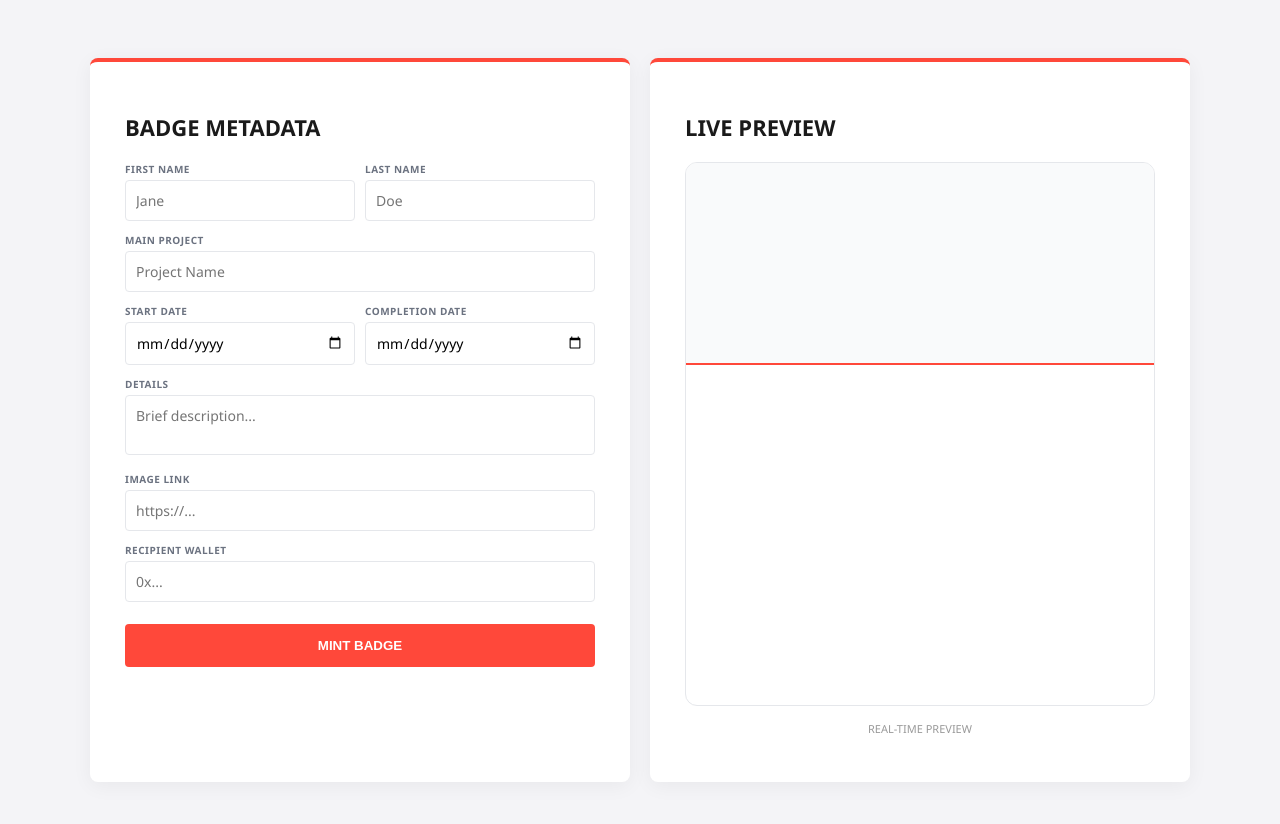
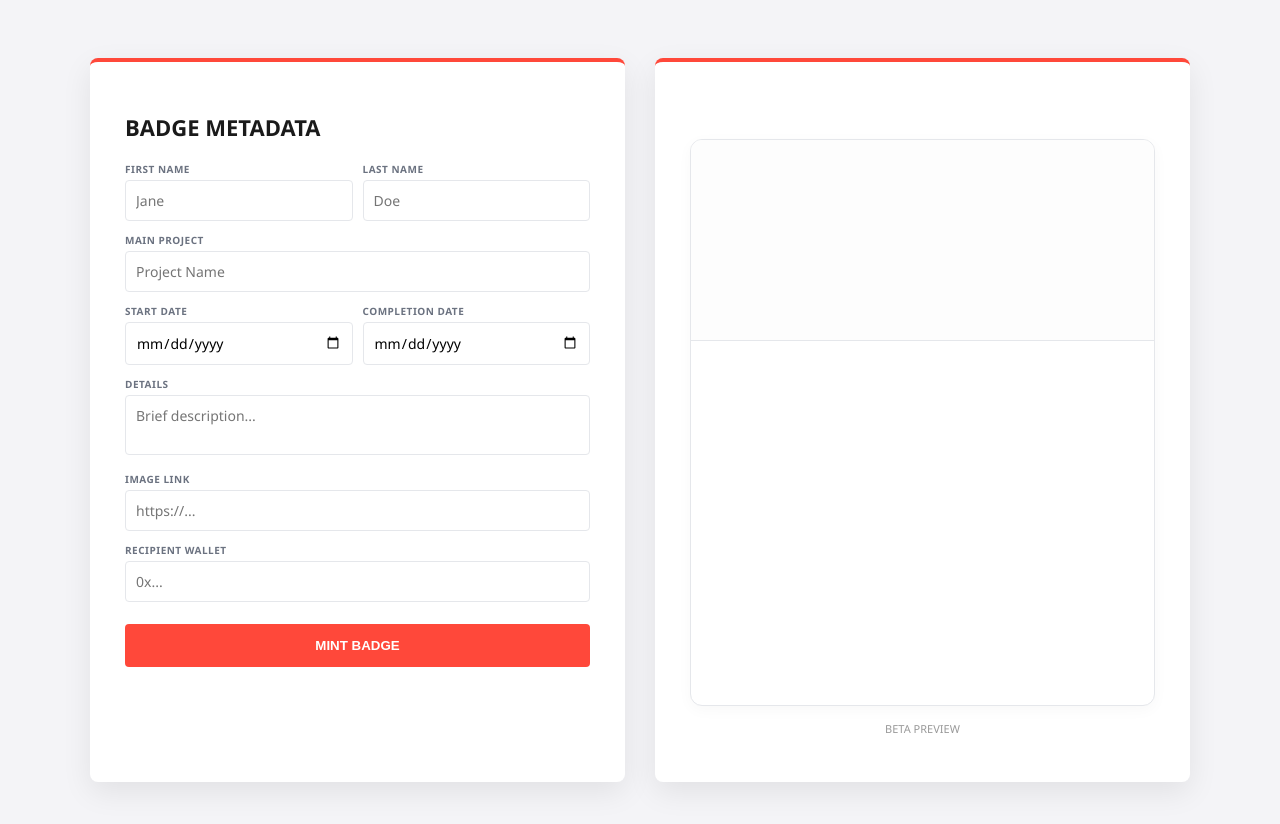
Before and after one commit to 1Seirak/badge-app, a Next.js app: page / in a window 1280 px wide. Shown: the top 824 px of the page. Built offline with nearby package versions, Linux system fonts and the light colour scheme.

Commit message:
design: enhance badge contrast and background separation

```diff
--- a/app/page.js
+++ b/app/page.js
@@ -19,8 +19,8 @@ export default function Home() {
   const colors = {
     elcaRed: "#ff483a",
     dark: "#1a1a1a",
-    background: "#f4f4f7",
-    card: "#ffffff",
+    background: "#f4f4f7", // Application background
+    card: "#ffffff",       // Form and Badge background
     border: "#e5e7eb",
     text: "#374151"
   };
@@ -61,13 +61,13 @@ export default function Home() {
 
   const columnCardStyle = {
     flex: "1", backgroundColor: colors.card, padding: "35px", borderRadius: "8px",
-    boxShadow: "0 4px 20px rgba(0,0,0,0.05)", borderTop: `4px solid ${colors.elcaRed}`,
+    boxShadow: "0 10px 30px rgba(0,0,0,0.08)", borderTop: `4px solid ${colors.elcaRed}`,
     minHeight: "650px", display: "flex", flexDirection: "column"
   };
 
   return (
     <div style={{ backgroundColor: colors.background, minHeight: "100vh", display: "flex", alignItems: "center", justifyContent: "center", fontFamily: "'Segoe UI', Roboto, sans-serif", padding: "20px" }}>
-      <div style={{ display: "flex", gap: "20px", maxWidth: "1100px", width: "100%", alignItems: "stretch" }}>
+      <div style={{ display: "flex", gap: "30px", maxWidth: "1100px", width: "100%", alignItems: "stretch" }}>
 
         {/* LEFT: FORM */}
         <div style={columnCardStyle}>
@@ -108,23 +108,31 @@ export default function Home() {
           {status && <div style={{ marginTop: "15px", fontSize: "12px", textAlign: "center", color: colors.elcaRed, fontWeight: "600" }}>{status}</div>}
         </div>
 
-        {/* RIGHT: LIVE PREVIEW (MINIMALIST) */}
+        {/* RIGHT: THE BADGE */}
         <div style={columnCardStyle}>
-          <h1 style={{ fontSize: "22px", fontWeight: "800", marginBottom: "20px", color: colors.dark }}>LIVE PREVIEW</h1>
-          <div style={{ flex: 1, display: "flex", flexDirection: "column", border: `1px solid ${colors.border}`, borderRadius: "12px", background: "white", overflow: "hidden" }}>
+          {/* Internal badge container now has a distinct white background and subtle shadow */}
+          <div style={{
+            flex: 1,
+            display: "flex",
+            flexDirection: "column",
+            border: `1px solid ${colors.border}`,
+            borderRadius: "12px",
+            backgroundColor: "#ffffff", // Pure white for the badge itself
+            overflow: "hidden",
+            marginTop: "42px",
+            boxShadow: "0 4px 15px rgba(0,0,0,0.03)"
+          }}>
 
             {badgeUrl ? (
                <img src={badgeUrl} alt="Final Badge" style={{ width: "100%", height: "100%", objectFit: "contain" }} />
             ) : (
               <div style={{ width: "100%", height: "100%", display: "flex", flexDirection: "column" }}>
-                {/* IMAGE AREA */}
-                <div style={{ width: "100%", height: "200px", backgroundColor: "#f9fafb", display: "flex", alignItems: "center", justifyContent: "center", borderBottom: `2px solid ${colors.elcaRed}`, overflow: "hidden" }}>
+                <div style={{ width: "100%", height: "200px", backgroundColor: "#fdfdfd", display: "flex", alignItems: "center", justifyContent: "center", borderBottom: `1px solid ${colors.border}`, overflow: "hidden" }}>
                   {formData.imageLink && (
                     <img src={formData.imageLink} style={{width: '100%', height: '100%', objectFit: 'cover'}} />
                   )}
                 </div>
 
-                {/* TEXT AREA - ONLY SHOWS IF DATA EXISTS */}
                 <div style={{ padding: "30px", textAlign: "center", display: "flex", flexDirection: "column", flex: 1 }}>
                   {(formData.firstName || formData.lastName) && (
                     <h2 style={{ color: colors.elcaRed, margin: "0", fontSize: "26px", fontWeight: "bold", textTransform: "uppercase" }}>
@@ -145,8 +153,8 @@ export default function Home() {
                   )}
 
                   {(formData.startDate || formData.completionDate) && (
-                    <div style={{ marginTop: "auto", padding: "15px", backgroundColor: "#fafafa", borderRadius: "6px", fontSize: "11px", color: "#888" }}>
-                      <strong>VALIDITY:</strong> {formData.startDate} {formData.startDate && formData.completionDate ? "to" : ""} {formData.completionDate}
+                    <div style={{ marginTop: "auto", padding: "15px", backgroundColor: "#f9fafb", borderRadius: "6px", fontSize: "11px", color: "#888", border: `1px solid ${colors.border}` }}>
+                      <strong>CHALLENGE PERIOD:</strong> {formData.startDate} {formData.startDate && formData.completionDate ? "to" : ""} {formData.completionDate}
                     </div>
                   )}
                 </div>
@@ -154,7 +162,7 @@ export default function Home() {
             )}
           </div>
           <p style={{ textAlign: "center", fontSize: "11px", color: "#999", marginTop: "15px" }}>
-            {badgeUrl ? "OFFICIAL NFT GENERATED" : "REAL-TIME PREVIEW"}
+            {badgeUrl ? "OFFICIAL NFT GENERATED" : "BETA PREVIEW"}
           </p>
         </div>
 
```
